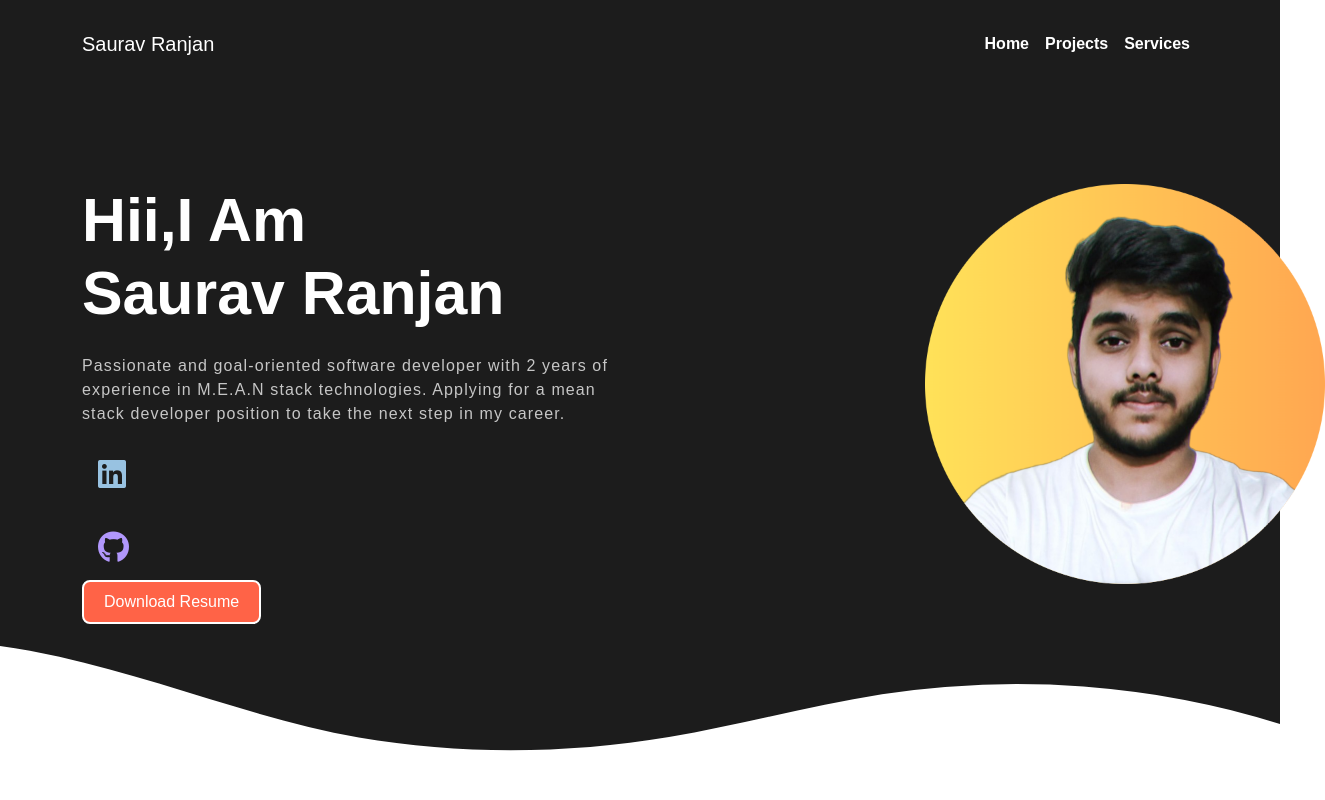
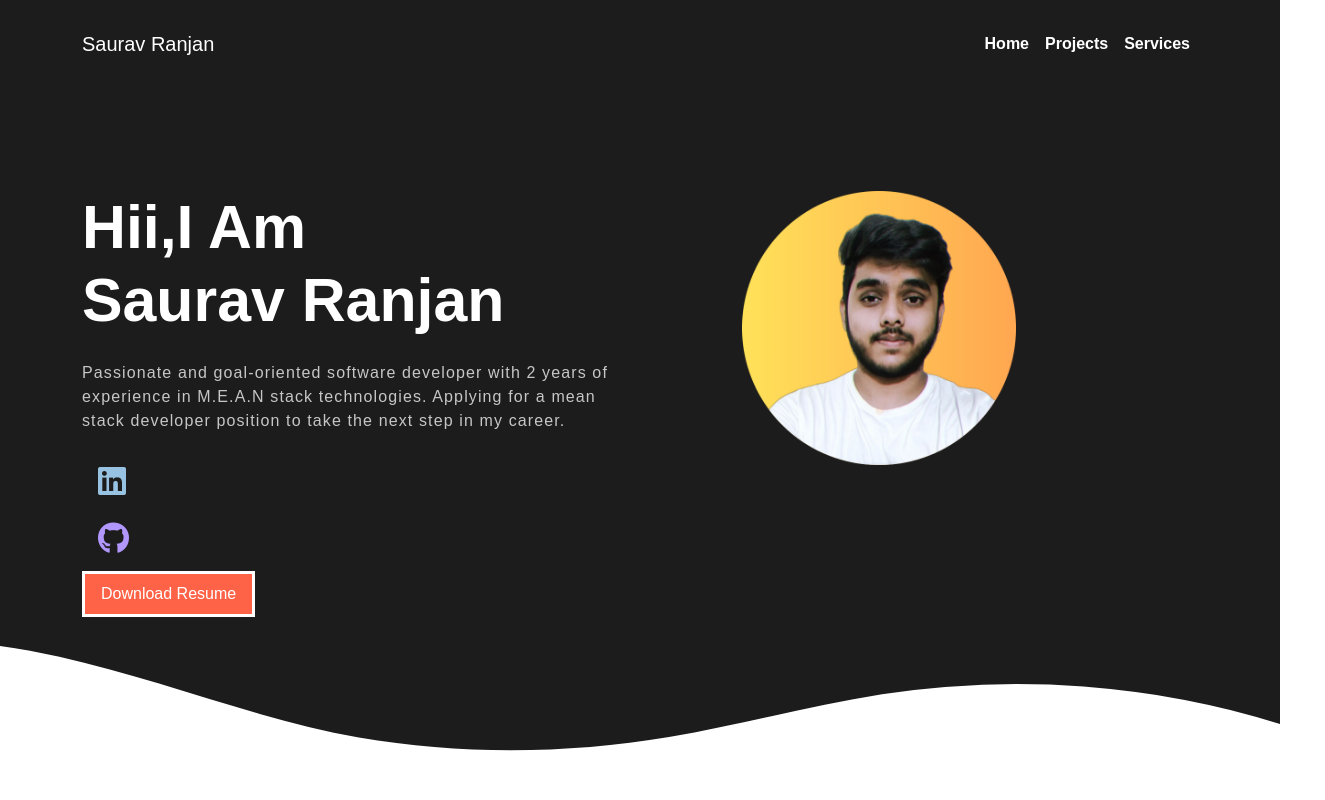
Before and after one commit to geekysaurav007/Demo-website_BS, a plain HTML site: page index.html in a window 1280 px wide. Shown: the top 800 px of the page, 1325 px wide, since content can reach past the window. Drawn offline with nearby package versions, Linux system fonts and the light colour scheme.

Commit message:
responsive done

```diff
--- a/index.html
+++ b/index.html
@@ -32,10 +32,11 @@
           aria-controls="navbarSupportedContent"
           aria-expanded="false"
           aria-label="Toggle navigation"
+          style="color: beige;"
         >
-          <span class="navbar-toggler-icon"></span>
+          <span class="navbar-toggler-icon " id="dots" ></span>
         </button>
-        <div class="collapse navbar-collapse" id="navbarSupportedContent">
+        <div class="collapse navbar-collapse dog" id="navbarSupportedContent">
           <ul class="navbar-nav ms-auto mb-2 mb-lg-0">
             <li class="nav-item">
               <a class="nav-link" href="#home">Home</a>
@@ -56,7 +57,7 @@
       <div class="container">
         <div class="row mb-5">
           <div
-            class="col-12 col-md-12 col-lg-6 d-flex flex-column justify-content-center align-items-start"
+            class="col-12 col-md-12 col-lg-6 col-sm-6 d-flex flex-column justify-content-center align-items-start"
           >
             <h1 class="text-capitalize fw-bolder text-white">
               Hii,I Am <br />
@@ -68,27 +69,35 @@
               stack developer position to take the next step in my career.
             </p>
             <i
-              class="fa-brands fa-linkedin fa-beat fa-2xl mt-2 px-3 py-4"
+              class="fa-brands fa-linkedin fa-beat fa-2xl mt-2 px-3 py-4 "
               style="color: #98c2e1"
               id="linkedin"
             >
             </i>
             <i
-              class="fa-brands fa-github fa-beat fa-2xl mt-4 px-3 py-4"
+              class="fa-brands fa-github fa-beat fa-2xl mt-2 px-3 py-4 "
               style="color: #b197fc"
               id="github"
             ></i>
             <a
               href="Saurav-Ranjan-(M.E.A.N stack).pdf"
-              class="mb-2 text-white mt-2 py-2 rounded-3"
+              class="mb-2 text-white mt-2 px-3 py-2 "
               id="resume"
               download="Saurav_Ranjan_Resume.pdf"
               >Download Resume</a
             >
           </div>
-          <div class="col-12 col-md-12 col-lg-6 d-flex flex-column">
-            <div class="text-center text-lg-end w-50">
-              <img src="./images/pp1.png" alt="Profile" id="pp1" />
+          <div
+            class="col-12 col-md-12 col-lg-6 col-sm-6 d-flex flex-column align-items-end"
+            id="ppparent"
+          >
+            <div class="text-center text-lg-end text-sm-end text-md-start">
+              <img
+                src="./images/pp1.png"
+                alt="Profile"
+                id="pp1"
+                class="rounded img-fluid  ms-auto"
+              />
             </div>
           </div>
         </div>
--- a/style.css
+++ b/style.css
@@ -185,11 +185,14 @@ li {
 #github:hover {
     cursor: pointer
 }
-
+#ppparent{
+    position: absolute;
+    width: 60%;
+}
 #pp1 {
-    width: 25rem;
+    width: 40%;
     position: absolute;
-    margin-bottom: 5rem;
+    margin-bottom: 4rem;
     border: 1rem;
 
 }
@@ -201,6 +204,9 @@ li {
     color: white;
     text-align: center;
     text-decoration: none;
-    border:2px solid white;
+    border:3px solid white;
     cursor: pointer;
 }
+#navbarSupportedContent{
+    color: rgb(245, 245, 248) !important;
+}
```
